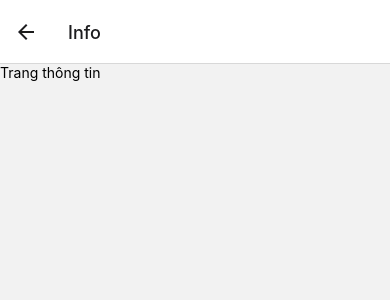
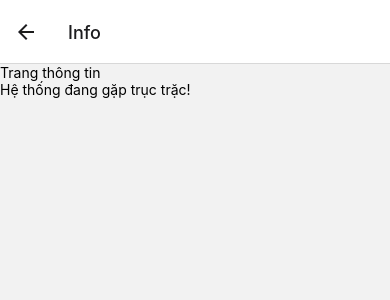
Before and after one commit to tuannda94/MOB306, a React Native app: screen /Info in a window 390 px wide. Shown: the top 300 px of the page. Built offline with nearby package versions, Linux system fonts and the light colour scheme.

Commit message:
Screen params, image

```diff
--- a/App.js
+++ b/App.js
@@ -18,9 +18,10 @@ const Stack = createNativeStackNavigator();
 const App = () => {
     return (
         <NavigationContainer>
-            <Stack.Navigator>
-                <Stack.Screen name='Home' component={Home} />
+        {/* initialRouteName nhận vào tên của màn hình trang chủ */}
+            <Stack.Navigator initialRouteName='Home1'>
                 <Stack.Screen name='Info' component={Info} />
+                <Stack.Screen name='Home1' component={Home} />
                 <Stack.Screen name='UserList' component={UserList} />
             </Stack.Navigator>
         </NavigationContainer>
--- a/src/screens/Home/index.js
+++ b/src/screens/Home/index.js
@@ -1,20 +1,29 @@
-import {View, Pressable, Text, StyleSheet} from 'react-native';
+import {View, Pressable, Text, Image} from 'react-native';
 
 const Home = (props) => {
     // Trong props sẽ có navigation được nhận từ Stack.Screen ở App.js
     const navigation = props.navigation;
 
-    const chuyenMH = (ten_mh) => {
-        navigation.navigate(ten_mh);
+    const chuyenMH = (ten_mh, data) => {
+        navigation.navigate(ten_mh, data);
     }
 
     return (
         <View>
             <Text>Chào mừng đến với ứng dụng ABCXYZ</Text>
-            <Pressable onPress={() => chuyenMH('Info')}>
+            <Image
+                source={{uri: 'https://picsum.photos/200'}}
+                style={{width: 50, height: 50}}
+            />
+            <Image
+                style={{width: 50, height: 50}}
+                source={require('../../../assets/icon.png')}
+
+            />
+            <Pressable onPress={() => chuyenMH('Info', {yd: 123})}>
                 <Text>Vào trang Thông tin</Text>
             </Pressable>
-            <Pressable onPress={() => chuyenMH('UserList')}>
+            <Pressable onPress={() => chuyenMH('UserList', {id: 234})}>
                 <Text>Vào trang Danh sách</Text>
             </Pressable>
         </View>
--- a/src/screens/Info/index.js
+++ b/src/screens/Info/index.js
@@ -7,9 +7,20 @@ import {View, Text} from 'react-native';
 
 const Info = (props) => {
     const navigation = props.navigation;
+    const route = props.route;
+    // Nếu object params truyền sang có id thì lấy id, nếu không thì = 0
+    const id = route.params?.id || 0;
 
     return (
-        <View><Text>Trang thông tin</Text></View>
+        <View>
+            <Text>Trang thông tin</Text>
+            {
+                id !== 0
+                ? <Text>Giá trị nhận từ màn hình trước đó đã có</Text>
+                : <Text>Hệ thống đang gặp trục trặc!</Text>
+            }
+
+        </View>
     );
 };
 
```
